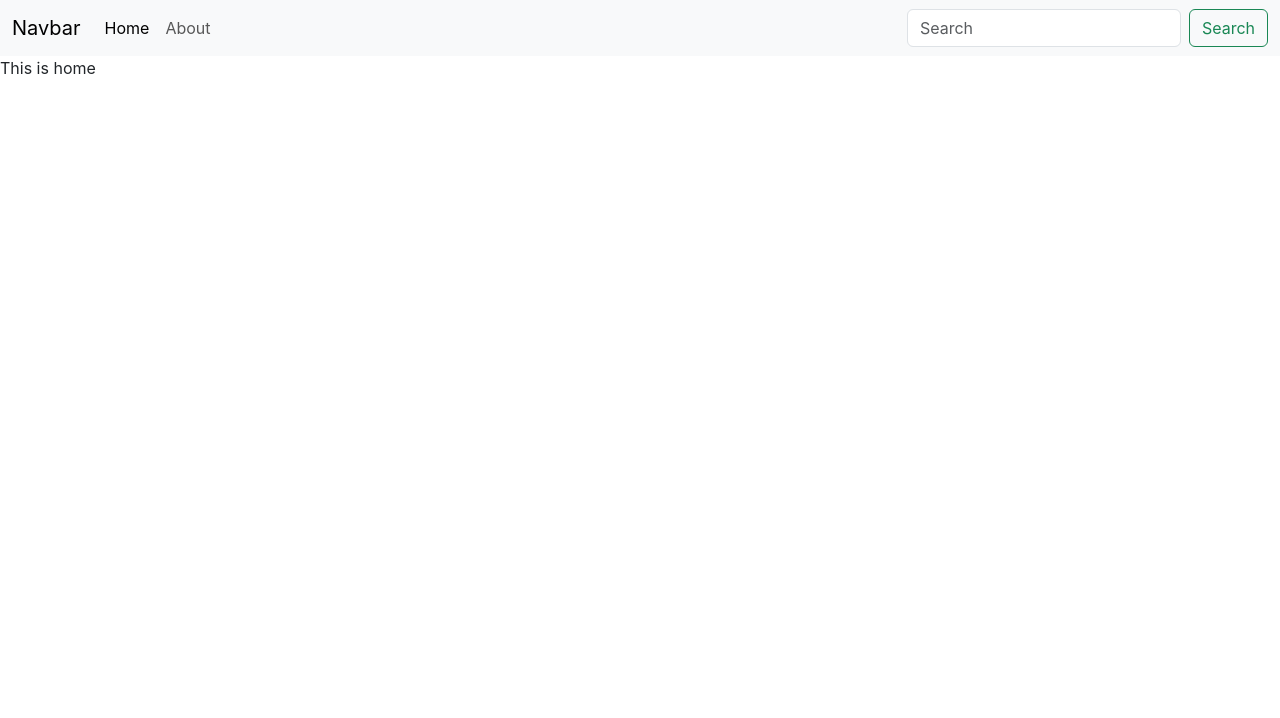
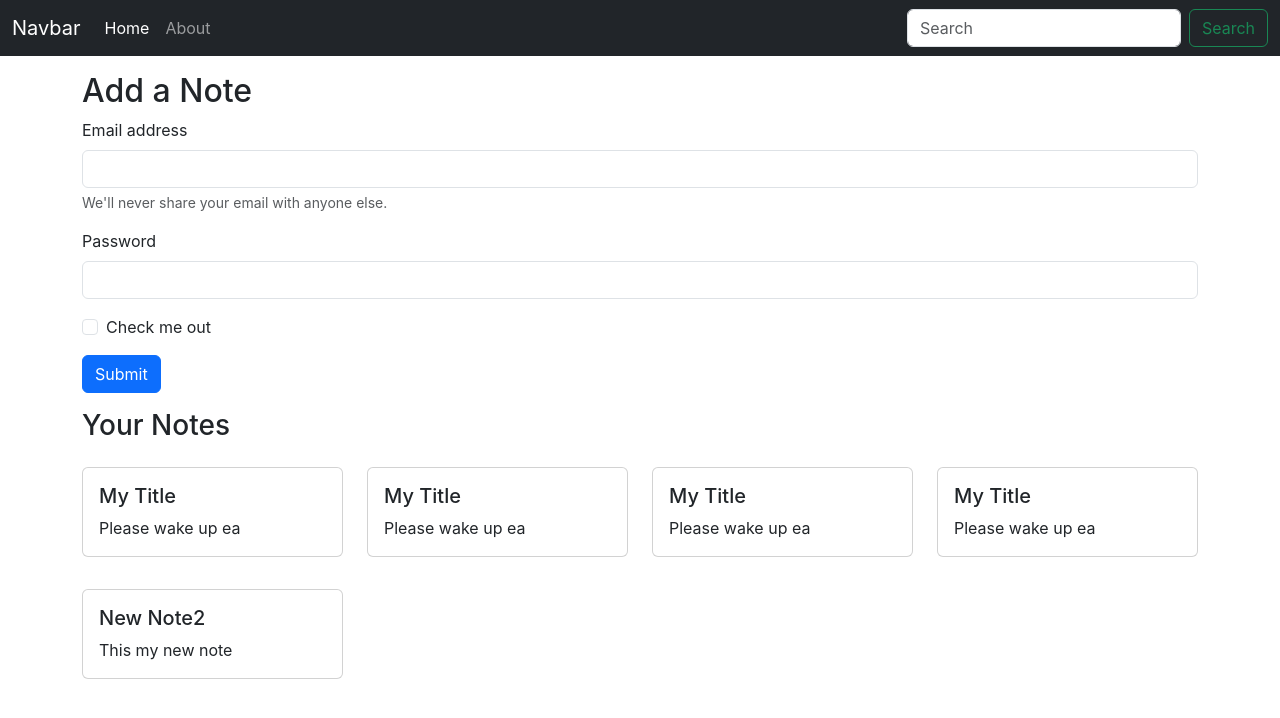
Before and after one commit to m-shahmeer/cloudnotebook, a React (Create React App) app: page /Home in a window 1280 px wide. Shown: the top 718 px of the page. Built offline with nearby package versions, Linux system fonts and the light colour scheme.

Commit message:
Added Note React Components

```diff
--- a/src/App.js
+++ b/src/App.js
@@ -1,19 +1,17 @@
 
 import './App.css';
-
+import NoteState from './context/notes/NoteState';
 import {
   BrowserRouter as Router,
   Routes,
-  Route,
-  Link
-
-} from 'react-router-dom';
+  Route} from 'react-router-dom';
 import About from './Components/About';
 import Home from './Components/Home';
 import Navbar from './Components/Navbar';
 function App() {
   return (
     <>
+    <NoteState>
    <Router>
     <Navbar/>
     <Routes>
@@ -21,6 +19,7 @@ function App() {
     <Route path="/About" element={<About />} />
    </Routes>
    </Router>
+   </NoteState>
 </>
   )}
 
--- a/src/Components/About.js
+++ b/src/Components/About.js
@@ -1,9 +1,9 @@
-import React from 'react'
 
 const About = () => {
+
   return (
     <div>
-      This is about
+      This is About page
     </div>
   )
 }
--- a/src/Components/Home.js
+++ b/src/Components/Home.js
@@ -1,12 +1,33 @@
-import React from 'react'
-
+import Notes from "./Notes"
 
 const Home = () => {
+
   return (
     <div>
-        This is home
+      <div className="container my-3" >
+        <h2>Add a Note</h2>
+        <form>
+  <div className="mb-3">
+    <label for="exampleInputEmail1" className="form-label">Email address</label>
+    <input type="email" className="form-control" id="exampleInputEmail1" aria-describedby="emailHelp"/>
+    <div id="emailHelp" className="form-text">We'll never share your email with anyone else.</div>
+  </div>
+  <div className="mb-3">
+    <label for="exampleInputPassword1" className="form-label">Password</label>
+    <input type="password" className="form-control" id="exampleInputPassword1"/>
+  </div>
+  <div className="mb-3 form-check">
+    <input type="checkbox" className="form-check-input" id="exampleCheck1"/>
+    <label className="form-check-label" for="exampleCheck1">Check me out</label>
+  </div>
+  <button type="submit" className="btn btn-primary">Submit</button>
+</form>
+
+</div>
+<Notes/>
     </div>
-  )
+
+)
 }
 
 export default Home
--- a/src/Components/Navbar.js
+++ b/src/Components/Navbar.js
@@ -1,22 +1,22 @@
 import React from 'react'
-import {Link} from "react-router-dom";
+import {NavLink} from "react-router-dom";
 
 const Navbar = () => {
   return (
     <>
-    <nav className="navbar navbar-expand-lg bg-body-tertiary">
+    <nav className="navbar navbar-expand-lg navbar-dark bg-dark">
   <div className="container-fluid">
-    <Link className="navbar-brand" to="/Home">Navbar</Link>
+    <NavLink className="navbar-brand" to="/Home">Navbar</NavLink>
     <button className="navbar-toggler" type="button" data-bs-toggle="collapse" data-bs-target="#navbarSupportedContent" aria-controls="navbarSupportedContent" aria-expanded="false" aria-label="Toggle navigation">
       <span className="navbar-toggler-icon"></span>
     </button>
     <div className="collapse navbar-collapse" id="navbarSupportedContent">
       <ul className="navbar-nav me-auto mb-2 mb-lg-0">
         <li className="nav-item">
-          <Link className="nav-link active" aria-current="page" to="/Home">Home</Link>
+          <NavLink className="nav-link" aria-current="page" to="/Home">Home</NavLink>
         </li>
         <li className="nav-item">
-          <Link className="nav-link" to="/About">About</Link>
+          <NavLink className="nav-link" to="/About">About</NavLink>
         </li>
       </ul>
       <form className="d-flex" role="search">
--- /dev/null
+++ b/src/Components/NoteItem.js
@@ -0,0 +1,19 @@
+import React from "react";
+
+const NoteItem = (props) => {
+  const { note } = props;
+  return (
+    <>
+        <div className="col-md-3">
+      <div class="card my-3">
+        <div class="card-body">
+          <h5 class="card-title">{note.title}</h5>
+          <p class="card-text">{note.description}</p>
+        </div>
+      </div>
+      </div>
+   </>
+  );
+};
+
+export default NoteItem;
--- /dev/null
+++ b/src/Components/Notes.js
@@ -0,0 +1,20 @@
+import noteContext from "../context/notes/noteContext";
+import React, { useContext } from "react";
+import NoteItem from "./NoteItem";
+
+const Notes = () => {
+  const context = useContext(noteContext);
+  const { notes, setNotes } = context;
+  return (
+    <div className="container">
+    <div className="row my-3">
+      <h3>Your Notes</h3>
+      {notes.map((note) => {
+        return <NoteItem note={note} />;
+      })}
+    </div>
+    </div>
+  );
+};
+
+export default Notes;
--- /dev/null
+++ b/src/context/notes/NoteState.js
@@ -0,0 +1,66 @@
+import NoteContext from "./noteContext";
+import { useState } from "react";
+
+const NoteState = (props) => {
+    // eslint-disable-next-line
+        const notesInitial =[
+
+           {
+                "_id": "64cb42d342d87e6f5c2a96db",
+                "user": "64cb1f53867de94ae4a57bf8",
+                "title": "My Title",
+                "description": "Please wake up ea",
+                "tag": "personal",
+                "date": "2023-08-03T06:01:55.748Z",
+                "__v": 0
+              },
+              {
+                "_id": "64cb42d442d87e6f5c2a96dd",
+                "user": "64cb1f53867de94ae4a57bf8",
+                "title": "My Title",
+                "description": "Please wake up ea",
+                "tag": "personal",
+                "date": "2023-08-03T06:01:56.589Z",
+                "__v": 0
+              },
+              {
+                "_id": "64cb42d542d87e6f5c2a96eb",
+                "user": "64cb1f53867de94ae4a57bf8",
+                "title": "My Title",
+                "description": "Please wake up ea",
+                "tag": "personal",
+                "date": "2023-08-03T06:01:57.957Z",
+                "__v": 0
+              },
+              {
+                "_id": "64cb42d642d87e6f5c2a96ed",
+                "user": "64cb1f53867de94ae4a57bf8",
+                "title": "My Title",
+                "description": "Please wake up ea",
+                "tag": "personal",
+                "date": "2023-08-03T06:01:58.095Z",
+                "__v": 0
+              },
+              {
+                "_id": "64cbe0e7bf9f8a3114d33910",
+                "user": "64cb1f53867de94ae4a57bf8",
+                "title": "New Note2",
+                "description": "This my new note",
+                "tag": "personal",
+                "date": "2023-08-03T17:16:23.566Z",
+                "__v": 0
+              }
+
+            ]
+
+              const [notes, setNotes]= useState(notesInitial)
+
+        return(
+            <NoteContext.Provider value={{notes, setNotes}}>
+                {props.children}
+            </NoteContext.Provider>
+        )
+    }
+
+
+export default NoteState;
--- /dev/null
+++ b/src/context/notes/noteContext.js
@@ -0,0 +1,5 @@
+import { createContext } from "react";
+
+const noteContext = createContext();
+
+export default noteContext;
```
Also changed, not shown: 1 other file (tests, documents, lock files or other folders).
